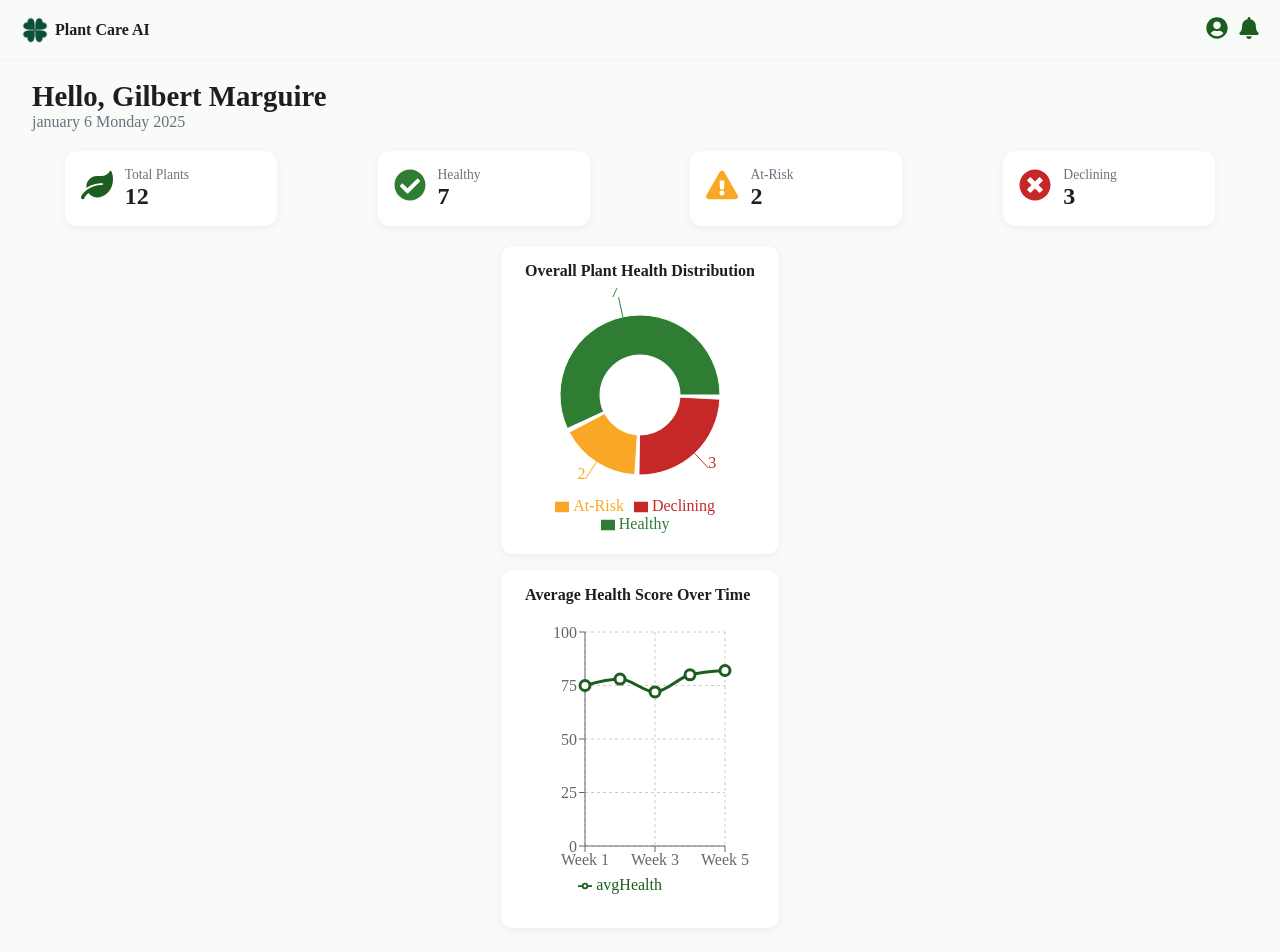
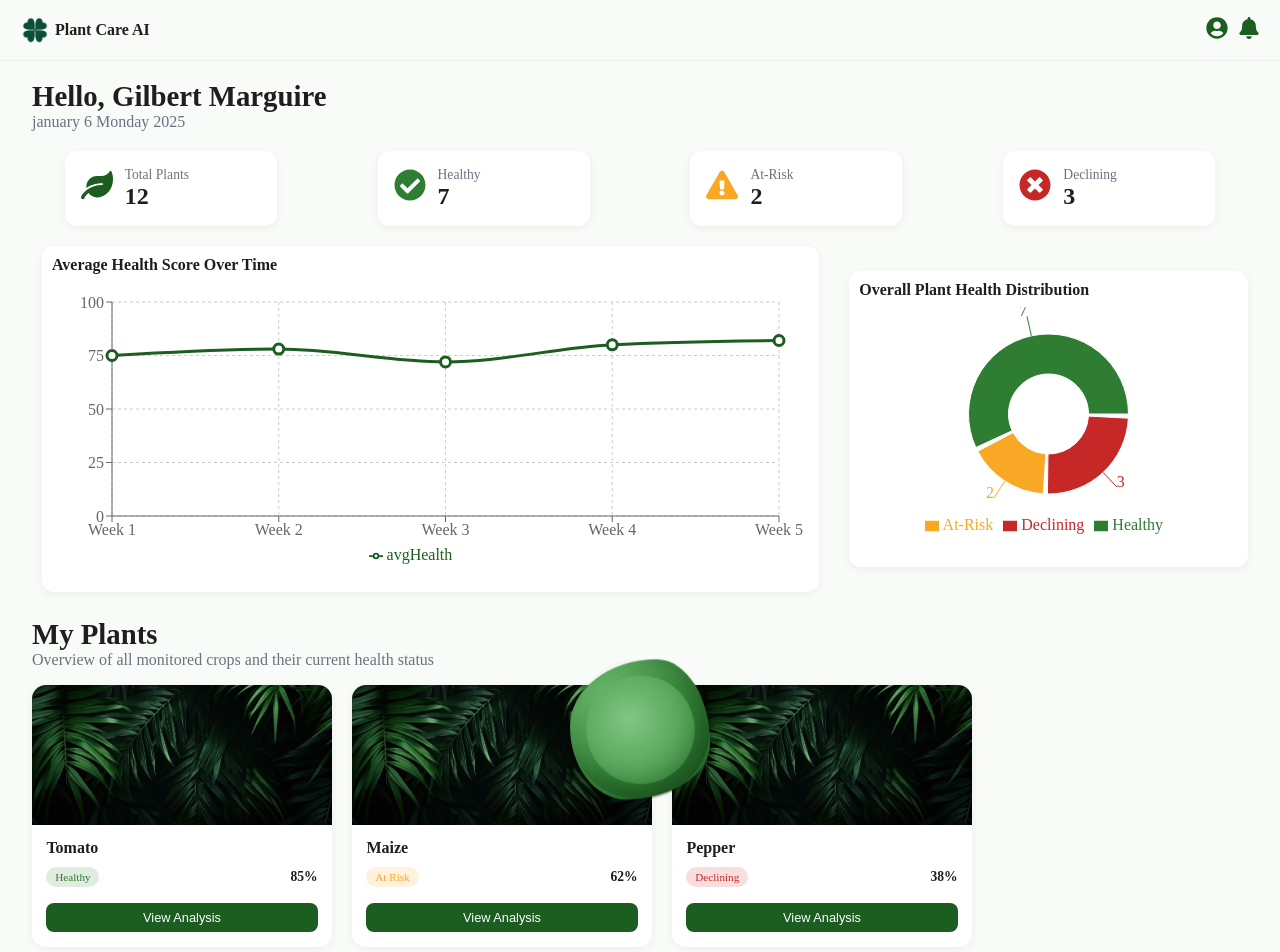
Before and after one commit to kidgideon/Plant-Care-AI, a Next.js app: page /dashboard in a window 1280 px wide. Shown: the top 952 px of the page. Built offline with nearby package versions, Linux system fonts and the light colour scheme.

Commit message:
push blob

```diff
--- a/app/dashboard/page.module.css
+++ b/app/dashboard/page.module.css
@@ -29,3 +29,28 @@
 .dateTag {
     color: var(--color-text-muted);
 }
+
+.chartArea {
+    width: 95%;
+    display: flex;
+    justify-content: space-around;
+    align-items: center;
+    flex-direction: row;
+    gap: 20px;
+}
+
+.ChartOne {
+    width: 80%;
+    display: flex;
+    justify-content: center;
+    align-items: center;
+    flex-direction: column;
+}
+
+.chartTwo {
+   width: 40%;
+   display: flex;
+    justify-content: center;
+    align-items: center;
+    flex-direction: column;
+}
--- a/app/dashboard/page.tsx
+++ b/app/dashboard/page.tsx
@@ -3,6 +3,8 @@ import Navbar from "../../components/navbar/navbar";
 import SummaryCard from "../../components/summary/summaryCards";
 import HealthStatusChart from "../../components/dashboardCharts/healthstatuschart";
 import HealthScoreTrend from "../../components/dashboardCharts/healthscoretrend";
+import PlantArea from "../../components/plantsArea/plantsArea";
+import Blob from "../../components/aiBlob/blob";
 const Dashboard = () => {
     return(
         <div className={styles.interface}>
@@ -15,9 +17,15 @@ const Dashboard = () => {
             </div>
             <SummaryCard/>
             <div className={styles.chartArea}>
-            <HealthStatusChart/>
-            <HealthScoreTrend/>
+                <div className={styles.ChartOne}>
+                  <HealthScoreTrend/>
+                </div>
+                <div className={styles.chartTwo}>
+                      <HealthStatusChart/>
+                </div>
             </div>
+            <PlantArea/>
+            <Blob/>
         </div>
     )
 }
--- /dev/null
+++ b/components/aiBlob/blob.module.css
@@ -0,0 +1,97 @@
+.blobWrapper {
+  position: fixed;
+  bottom: 0px; /* grounded, slightly peeking */
+  left: 50%;
+  transform: translateX(-50%);
+  width: 140px;
+  height: 140px;
+  pointer-events: none;
+  z-index: 0;
+  cursor: pointer;
+}
+
+/* Main blob */
+.blob {
+  cursor: pointer;
+  position: absolute;
+  inset: 0;
+  background: radial-gradient(
+    circle at 30% 30%,
+    #66bb6a,
+    #2e7d32 60%,
+    #1b5e20 100%
+  );
+  border-radius: 50%;
+  opacity: 1;
+  animation:
+    float 6s ease-in-out infinite,
+    morph 4.5s ease-in-out infinite;
+}
+
+/* Inner mass (adds thickness, not glow) */
+.blob::before {
+  content: "";
+  position: absolute;
+  inset: 14%;
+  background: radial-gradient(
+    circle at 40% 40%,
+    #81c784,
+    #388e3c
+  );
+  border-radius: 50%;
+  animation: pulse 3.5s ease-in-out infinite;
+}
+
+/* Subtle edge shading (depth, not transparency) */
+.blob::after {
+  content: "";
+  position: absolute;
+  inset: 0;
+  border-radius: 50%;
+  box-shadow:
+    inset -10px -14px 24px rgba(0, 0, 0, 0.25),
+    inset 8px 10px 18px rgba(255, 255, 255, 0.08);
+}
+
+/* Vertical breathing */
+@keyframes float {
+  0% {
+    transform: translateY(0);
+  }
+  50% {
+    transform: translateY(-18px);
+  }
+  100% {
+    transform: translateY(0);
+  }
+}
+
+/* Aggressive shape morphing (VISIBLE) */
+@keyframes morph {
+  0% {
+    border-radius: 52% 48% 45% 55% / 55% 42% 58% 45%;
+  }
+  25% {
+    border-radius: 62% 38% 60% 40% / 48% 60% 40% 52%;
+  }
+  50% {
+    border-radius: 42% 58% 48% 52% / 40% 52% 60% 48%;
+  }
+  75% {
+    border-radius: 58% 42% 62% 38% / 55% 45% 50% 50%;
+  }
+  100% {
+    border-radius: 52% 48% 45% 55% / 55% 42% 58% 45%;
+  }
+}
+
+/* Inner mass pulse */
+@keyframes pulse {
+  0%,
+  100% {
+    transform: scale(1);
+  }
+  50% {
+    transform: scale(1.08);
+  }
+}
--- /dev/null
+++ b/components/aiBlob/blob.tsx
@@ -0,0 +1,13 @@
+"use client";
+
+import styles from "./blob.module.css";
+
+const Blob = () => {
+  return (
+    <div className={styles.blobWrapper}>
+      <div className={styles.blob} />
+    </div>
+  );
+};
+
+export default Blob;
--- a/components/dashboardCharts/charts.module.css
+++ b/components/dashboardCharts/charts.module.css
@@ -1,9 +1,10 @@
 .chartContainer {
   background-color: var(--color-bg-card);
-  padding: 1rem 1.5rem;
   border-radius: 12px;
   box-shadow: var(--shadow-soft);
   margin-bottom: 1rem;
+  width: 95%;
+  padding: 10px;
 }
 
 .chartTitle {
--- a/components/navbar/navbar.module.css
+++ b/components/navbar/navbar.module.css
@@ -12,6 +12,7 @@
     border-bottom: 1px solid rgb(241, 241, 241);
     background-color: var(--color-bg-main);
     color: var(--color-text-main);
+    z-index: 900;
 }
 
 .logoArea {
--- /dev/null
+++ b/components/plantsArea/plantsArea.module.css
@@ -0,0 +1,132 @@
+.plantsSection {
+  display: flex;
+  justify-content: center;
+  align-items: center;
+  flex-direction: column;
+  width: 95%;
+  margin: 10px 0px;
+}
+
+.header {
+  margin-bottom: 1rem;
+  width: 100%;
+  text-align: start;
+}
+
+.title {
+  font-size: 180%;
+  font-weight: 600;
+  color: var(--color-text-main);
+}
+
+.subtitle {
+  font-size: 100%;
+  color: var(--color-text-muted);
+}
+
+.grid {
+ width: 100%;
+ display: flex;
+ justify-content: start;
+ flex-direction: row;
+ align-items: center;
+ gap: 20px;
+ flex-wrap: wrap;
+}
+
+/* Card */
+.card {
+  background-color: var(--color-bg-card);
+  width: 100%;
+  max-width: 300px;
+  border-radius: 14px;
+  box-shadow: var(--shadow-soft);
+  overflow: hidden;
+  display: flex;
+  flex-direction: column;
+  transition: transform 0.2s ease, box-shadow 0.2s ease;
+}
+
+.card:hover {
+  transform: translateY(-4px);
+  box-shadow: 0 6px 18px rgba(0, 0, 0, 0.12);
+}
+
+/* Image */
+.imageWrapper {
+  width: 100%;
+  height: 140px;
+  overflow: hidden;
+}
+
+.image {
+  width: 100%;
+  height: 100%;
+  object-fit: cover;
+}
+
+/* Content */
+.content {
+  padding: 0.9rem;
+  display: flex;
+  flex-direction: column;
+  gap: 0.6rem;
+}
+
+.plantName {
+  font-size: 1rem;
+  font-weight: 600;
+  color: var(--color-text-main);
+}
+
+/* Status + score */
+.meta {
+  display: flex;
+  justify-content: space-between;
+  align-items: center;
+}
+
+.status {
+  font-size: 0.7rem;
+  padding: 0.25rem 0.55rem;
+  border-radius: 999px;
+  font-weight: 500;
+}
+
+.healthy {
+  background-color: rgba(46, 125, 50, 0.15);
+  color: var(--color-success);
+}
+
+.warning {
+  background-color: rgba(249, 168, 37, 0.15);
+  color: var(--color-warning);
+}
+
+.danger {
+  background-color: rgba(198, 40, 40, 0.15);
+  color: var(--color-error);
+}
+
+.score {
+  font-size: 0.85rem;
+  font-weight: 600;
+  color: var(--color-text-main);
+}
+
+/* Button */
+.button {
+  margin-top: 0.4rem;
+  padding: 0.45rem;
+  border-radius: 8px;
+  border: none;
+  background-color: var(--color-primary);
+  color: white;
+  font-size: 0.8rem;
+  cursor: pointer;
+  transition: background-color 0.2s ease;
+}
+
+.button:hover {
+  background-color: var(--color-primary-soft);
+}
--- /dev/null
+++ b/components/plantsArea/plantsArea.tsx
@@ -0,0 +1,76 @@
+import Image from "next/image";
+import styles from "./plantsArea.module.css";
+import plantImage from "../../images/9.jpg";
+
+const mockPlants = [
+  {
+    name: "Tomato",
+    status: "Healthy",
+    healthScore: 85,
+  },
+  {
+    name: "Maize",
+    status: "At Risk",
+    healthScore: 62,
+  },
+  {
+    name: "Pepper",
+    status: "Declining",
+    healthScore: 38,
+  },
+];
+
+const PlantArea = () => {
+  return (
+    <section className={styles.plantsSection}>
+      <div className={styles.header}>
+        <h2 className={styles.title}>My Plants</h2>
+        <p className={styles.subtitle}>
+          Overview of all monitored crops and their current health status
+        </p>
+      </div>
+
+      <div className={styles.grid}>
+        {mockPlants.map((plant, index) => (
+          <div key={index} className={styles.card}>
+            <div className={styles.imageWrapper}>
+              <Image
+                src={plantImage}
+                alt={plant.name}
+                className={styles.image}
+              />
+            </div>
+
+            <div className={styles.content}>
+              <h3 className={styles.plantName}>{plant.name}</h3>
+
+              <div className={styles.meta}>
+                <span
+                  className={`${styles.status} ${
+                    plant.status === "Healthy"
+                      ? styles.healthy
+                      : plant.status === "At Risk"
+                      ? styles.warning
+                      : styles.danger
+                  }`}
+                >
+                  {plant.status}
+                </span>
+
+                <span className={styles.score}>
+                  {plant.healthScore}%
+                </span>
+              </div>
+
+              <button className={styles.button}>
+                View Analysis
+              </button>
+            </div>
+          </div>
+        ))}
+      </div>
+    </section>
+  );
+};
+
+export default PlantArea;
```
